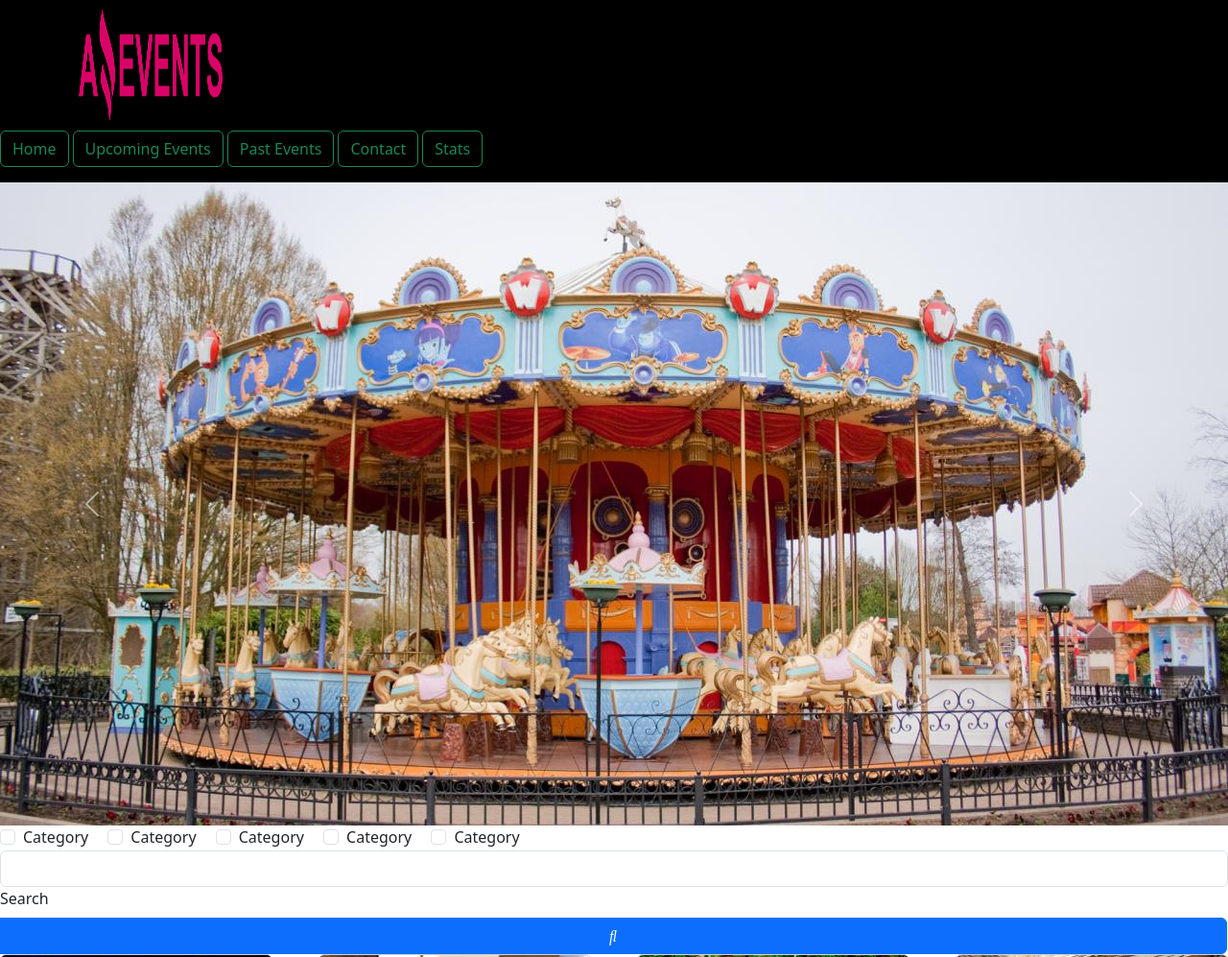
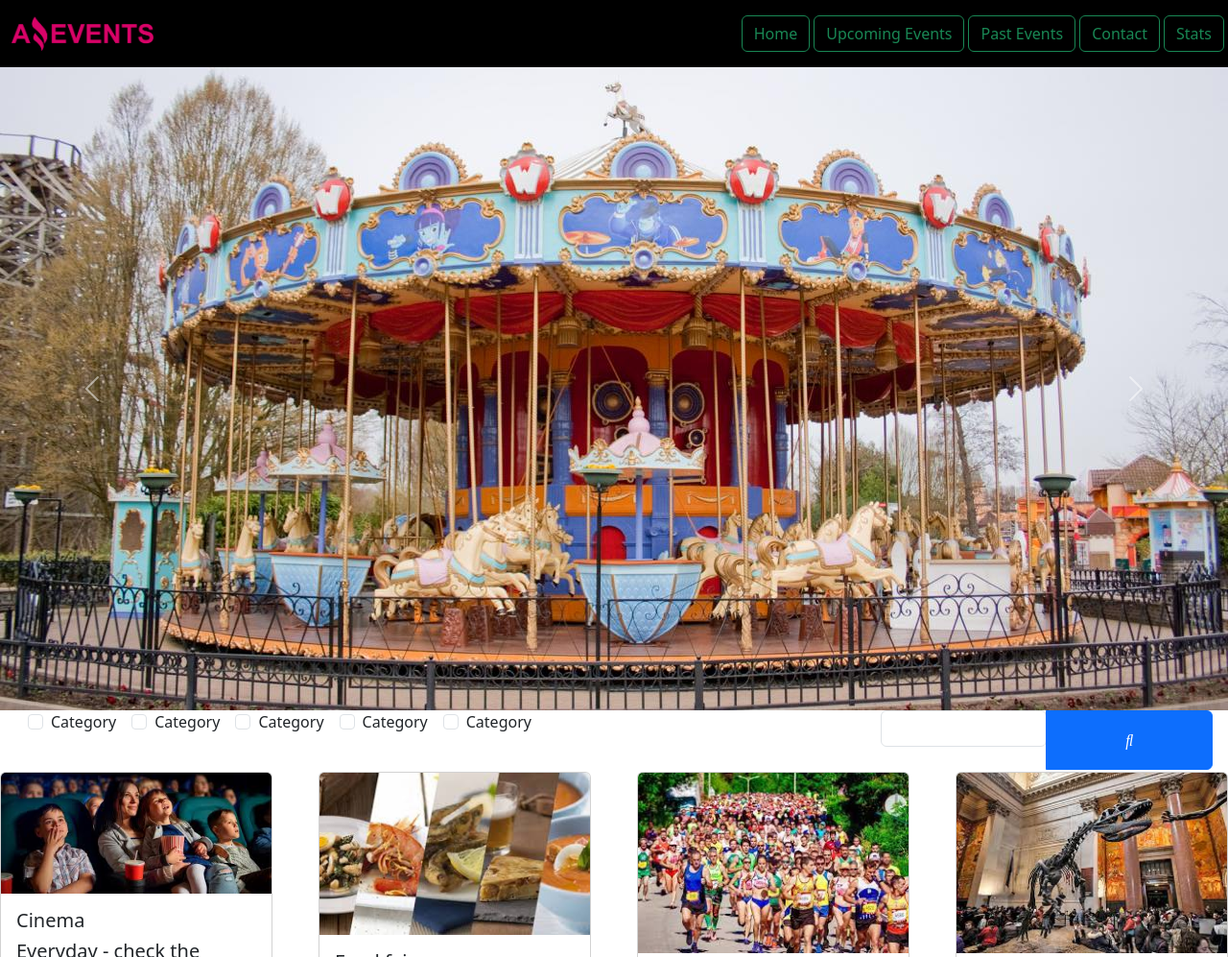
Before and after one commit to Teinschlag/Einschlag-AmazingEvents, a plain HTML site: page index.html in a window 1280 px wide. Shown: the top 997 px of the page at 96% size. Drawn offline with nearby package versions, Linux system fonts and the light colour scheme.

Commit message:
Fui acomodando diversos contenedores y modifique los buttons por anchors para que funcionen como enlace

```diff
--- a/index.html
+++ b/index.html
@@ -13,17 +13,17 @@
 <body>
 
     <header>
-        <nav class="navbar bg-black d-flex ml-auto">
-            <div class="container">
-                <img class="logo" src="./assets/Logo Amazing Events.png" alt="" width="150" height="120">
+        <nav class="navbar bg-black d-flex">
+            <div class="container w-25" style="margin-left: 0">
+                <img class="logo w-50" src="./assets/Logo Amazing Events.png" alt="">
             </div>
             <nav class="navbar bg-black d-flex mr-auto" id="buttons">
                 <form class="d-flex justify-content-around">
-                  <button class="btn btn-outline-success me-1" type="button">Home</button>
-                  <button class="btn btn-outline-success me-1" type="button">Upcoming Events</button>
-                  <button class="btn btn-outline-success me-1" type="button">Past Events</button>
-                  <button class="btn btn-outline-success me-1" type="button">Contact</button>
-                  <button class="btn btn-outline-success me-1" type="button">Stats</button>
+                  <a class="btn btn-outline-success me-1" type="button" href="#">Home</a>
+                  <a class="btn btn-outline-success me-1" type="button" href="./upEvents.html">Upcoming Events</a>
+                  <a class="btn btn-outline-success me-1" type="button" href="./pastEvents.html">Past Events</a>
+                  <a class="btn btn-outline-success me-1" type="button" href="./contact.html">Contact</a>
+                  <a class="btn btn-outline-success me-1" type="button" href="./stats.html">Stats</a>
                 </form>
               </nav>
           </nav>
@@ -31,7 +31,7 @@
     </header>
 
     <main>
-        <div id="carouselExample" class="carousel slide d-flex w-10">
+        <div id="carouselExample" class="carousel slide d-flex" style="height: 50">
             <div class="carousel-inner">
               <div class="carousel-item active">
                 <img src="./assets/calesita.jpg" class="d-flex w-100" alt="Cinema">
@@ -53,6 +53,7 @@
             </button>
           </div>
 
+          <div class="form-check form-check-inline d-flex d-inline-block" style="margin-left: 5px">
           <div class="form-check form-check-inline">
             <input class="form-check-input" type="checkbox" id="inlineCheckbox1" value="option1">
             <label class="form-check-label" for="inlineCheckbox1">Category</label>
@@ -74,12 +75,13 @@
             <label class="form-check-label" for="inlineCheckbox5">Category</label>
           </div>
 
-          <div class="input-group">
-            <div class="form-outline w-100">
+
+          <div class="input-group d-flex justify-content-end" style="margin-left: 0;">
+            <div class="form-outline w-25">
               <input type="search" id="form1" class="form-control" />
-              <label class="form-label" for="form1">Search</label>
+              <label class="form-label" for="form1"></label>
             </div>
-            <button type="button" class="btn btn-primary w-100">
+            <button type="button" class="btn btn-primary w-25" style="width: 50 height: 10px">
               <i class="fas fa-search"></i>
             </button>
           </div>
```
